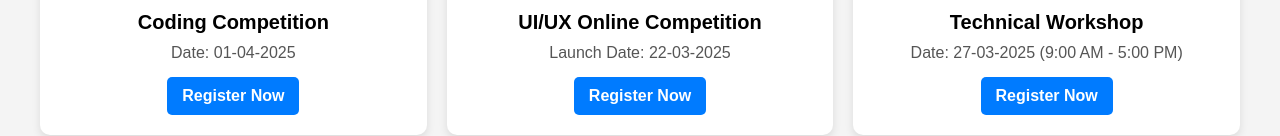
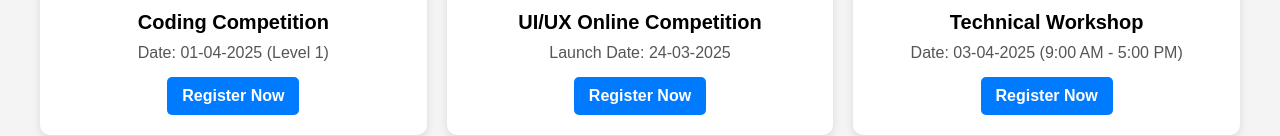
Before and after one commit to aacode7/Virtuora-tech-2k25, a plain HTML site: page index.html in a window 1280 px wide. Shown: the part 323-459 px from the top of the page. Drawn offline with Linux system fonts and the light colour scheme.

Commit message:
changed dates

```diff
--- a/index.html
+++ b/index.html
@@ -74,19 +74,19 @@
             <div class="card">
                 <img src="coding_competition.jpeg" alt="Coding Competition">
                 <h2>Coding Competition</h2>
-                <p>Date: 01-04-2025</p>
+                <p>Date: 01-04-2025 (Level 1)</p>
                 <a href="https://forms.gle/SCMVqHMXTY3DyzXV9" target="_blank" class="register-btn">Register Now</a>
             </div>
             <div class="card">
                 <img src="UIUX.jpeg" alt="UI/UX Online Competition">
                 <h2>UI/UX Online Competition</h2>
-                <p>Launch Date: 22-03-2025</p>
+                <p>Launch Date: 24-03-2025</p>
                 <a href="https://forms.gle/WH7PMQ5ufxvb1wpYA" target="_blank" class="register-btn">Register Now</a>
             </div>
             <div class="card">
                 <img src="workshop.jpeg" alt="Workshop">
                 <h2>Technical Workshop</h2>
-                <p>Date: 27-03-2025 (9:00 AM - 5:00 PM)</p>
+                <p>Date: 03-04-2025 (9:00 AM - 5:00 PM)</p>
                 <a href="https://forms.gle/qeUnpFje2T8takem9" target="_blank" class="register-btn">Register Now</a>
             </div>
             <div class="card">
```
